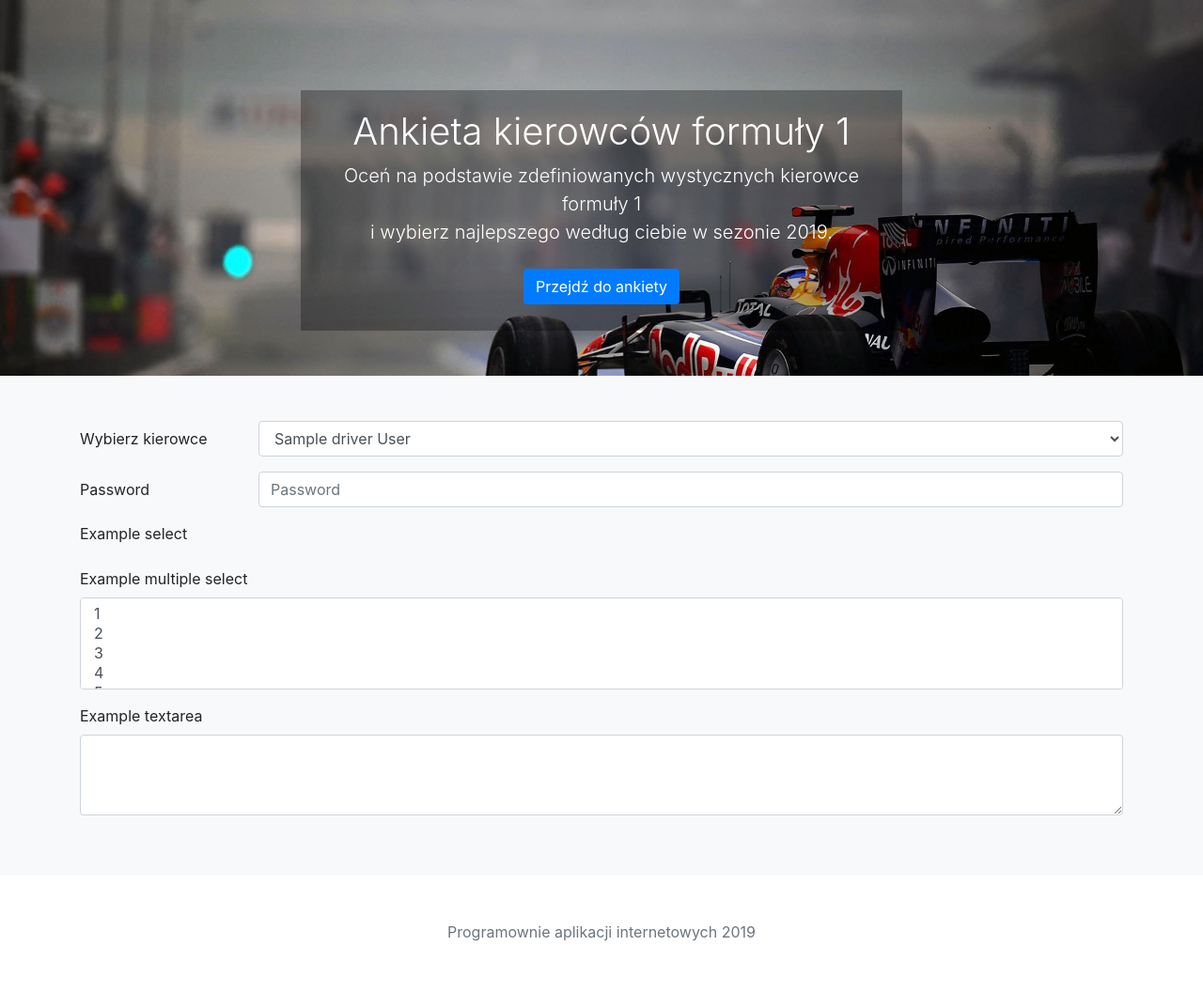
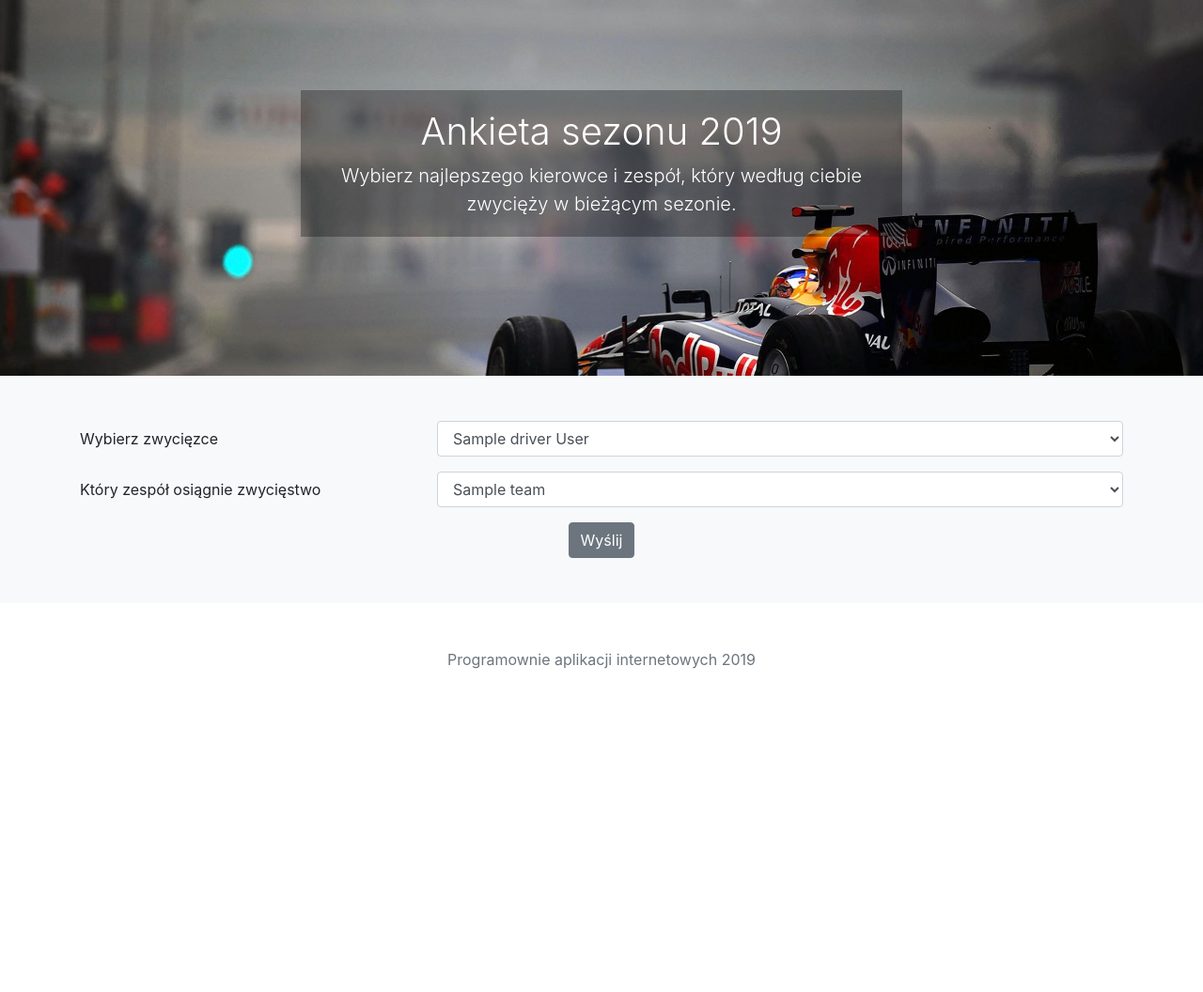
Before and after one commit to bart-antczak/AplikacjeInternetowe, a PHP site: the page made by index.php in a window 1280 px wide. Shown: the part 58-1114 px from the top of the page at 94% size. After the commit the page ends 770 px from the top, so only its background shows below. Run offline with PHP 8.4, Linux system fonts and the light colour scheme; tables that the repository leaves empty or names only in its code hold one stand-in row (values such as "Sample post").

Commit message:
Dodanie formularze wyboru kierowcy i teamu, zmodyfikowanie bazy pod team i kierowce

```diff
--- a/css/main.css
+++ b/css/main.css
@@ -7,6 +7,9 @@
 .card .avatar img {
   width: 100%;
   height: 300px; }
+
+#send-answer {
+  text-align: center; }
 
 .jumbotron {
   border-radius: 0;
--- a/css/main.scss
+++ b/css/main.scss
@@ -17,6 +17,10 @@
             height: 300px;
         }
     }
+}
+
+#send-answer {
+    text-align: center;
 }
 
 .jumbotron {
--- a/index.php
+++ b/index.php
@@ -12,13 +12,10 @@
 
   <section class="jumbotron text-center">
     <div class="container jumbotron-content">
-      <h1 class="jumbotron-heading">Ankieta kierowców formuły 1</h1>
+      <h1 class="jumbotron-heading">Ankieta sezonu 2019</h1>
       <p class="lead">
-          Oceń na podstawie zdefiniowanych wystycznych kierowce formuły 1 <br/> i wybierz najlepszego według ciebie w
-          sezonie 2019.
-      </p>
-      <p>
-        <a href="#" class="btn btn-primary my-2">Przejdź do ankiety</a>
+          Wybierz najlepszego kierowce i zespół, który według ciebie
+          zwycięży w bieżącym sezonie.
       </p>
     </div>
   </section>
@@ -26,11 +23,28 @@
   <div class="album py-5 bg-light">
     <div class="container">
 
-        <form>
+        <div class="alert alert-success" id="success-alert">
+            <button type="button" class="close" data-dismiss="alert">x</button>
+
+            <?php
+                if( !empty( $_REQUEST['Message'] ) )
+                {
+                    echo sprintf( '<p>%s</p>', $_REQUEST['Message'] );
+                }
+            ?>
+
+        </div>
+
+
+
+        <form action="answer.php" method="post">
+
+            <input type="hidden" name="destination" value="<?php echo $_SERVER["REQUEST_URI"]; ?>"/>
+
             <div class="form-group row">
-                <label for="staticEmail" class="col-sm-2 col-form-label">Wybierz kierowce</label>
-                <div class="col-sm-10">
-                    <select class="form-control" id="exampleFormControlSelect1">
+                <label for="driver" class="col-sm-4 col-form-label">Wybierz zwycięzce</label>
+                <div class="col-sm-8">
+                    <select class="form-control" id="driver" name="driver">
                         <?php
                         include_once("db_connect.php");
                         $sql = "SELECT id, name, surname FROM drivers";
@@ -42,30 +56,27 @@
                     </select>
                 </div>
             </div>
+
             <div class="form-group row">
-                <label for="inputPassword" class="col-sm-2 col-form-label">Password</label>
-                <div class="col-sm-10">
-                    <input type="password" class="form-control" id="inputPassword" placeholder="Password">
+                <label for="team" class="col-sm-4 col-form-label">Który zespół osiągnie zwycięstwo</label>
+                <div class="col-sm-8">
+                    <select class="form-control" id="team" name="team">
+                        <?php
+                        include_once("db_connect.php");
+                        $sql = "SELECT id, name FROM teams";
+                        $resultset = mysqli_query($conn, $sql) or die("database error:". mysqli_error($conn));
+                        while( $record = mysqli_fetch_assoc($resultset) ) {
+                            ?>
+                            <option value="<?php echo $record['id']; ?>"><?php echo $record['name']; ?> </option>
+                        <?php } ?>
+                    </select>
                 </div>
             </div>
-            <div class="form-group">
-                <label for="exampleFormControlSelect1">Example select</label>
 
+            <div id="send-answer">
+                <button type="submit" class="btn btn-secondary">Wyślij</button>
             </div>
-            <div class="form-group">
-                <label for="exampleFormControlSelect2">Example multiple select</label>
-                <select multiple class="form-control" id="exampleFormControlSelect2">
-                    <option>1</option>
-                    <option>2</option>
-                    <option>3</option>
-                    <option>4</option>
-                    <option>5</option>
-                </select>
-            </div>
-            <div class="form-group">
-                <label for="exampleFormControlTextarea1">Example textarea</label>
-                <textarea class="form-control" id="exampleFormControlTextarea1" rows="3"></textarea>
-            </div>
+
         </form>
 
     </div>
@@ -78,5 +89,13 @@
 <?php include("includes/footer.php");?>
 <?php include("includes/scripts.php");?>
 
+<script>
+    $(document).ready(function () {
+        setTimeout(function() {
+            $("#success-alert").slideUp(500);
+        }, 3000)
+    });
+</script>
+
 </body>
 </html>
```
Also changed, not shown: answer.php (added, +18 -0 lines), sql_insert.sql (+33 -20 lines), 2 other files.
